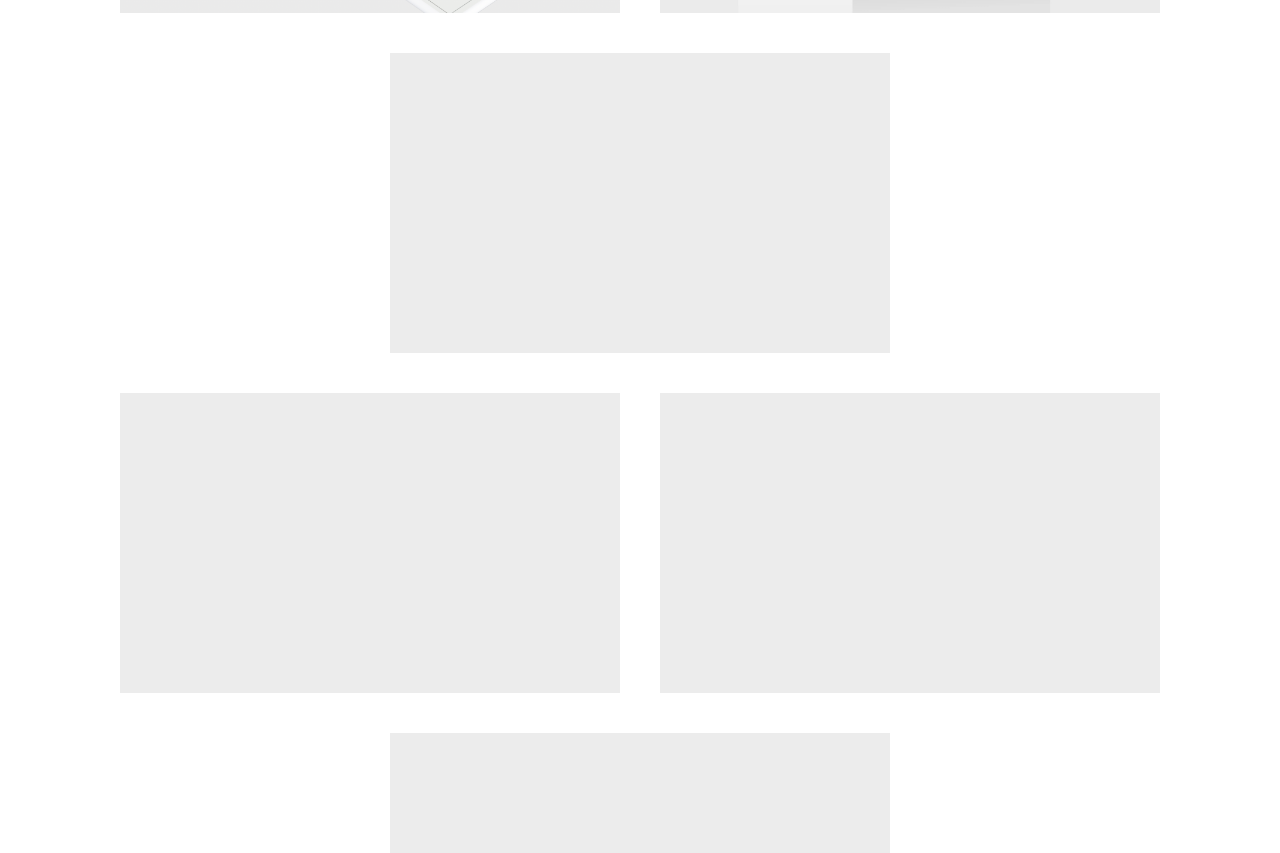
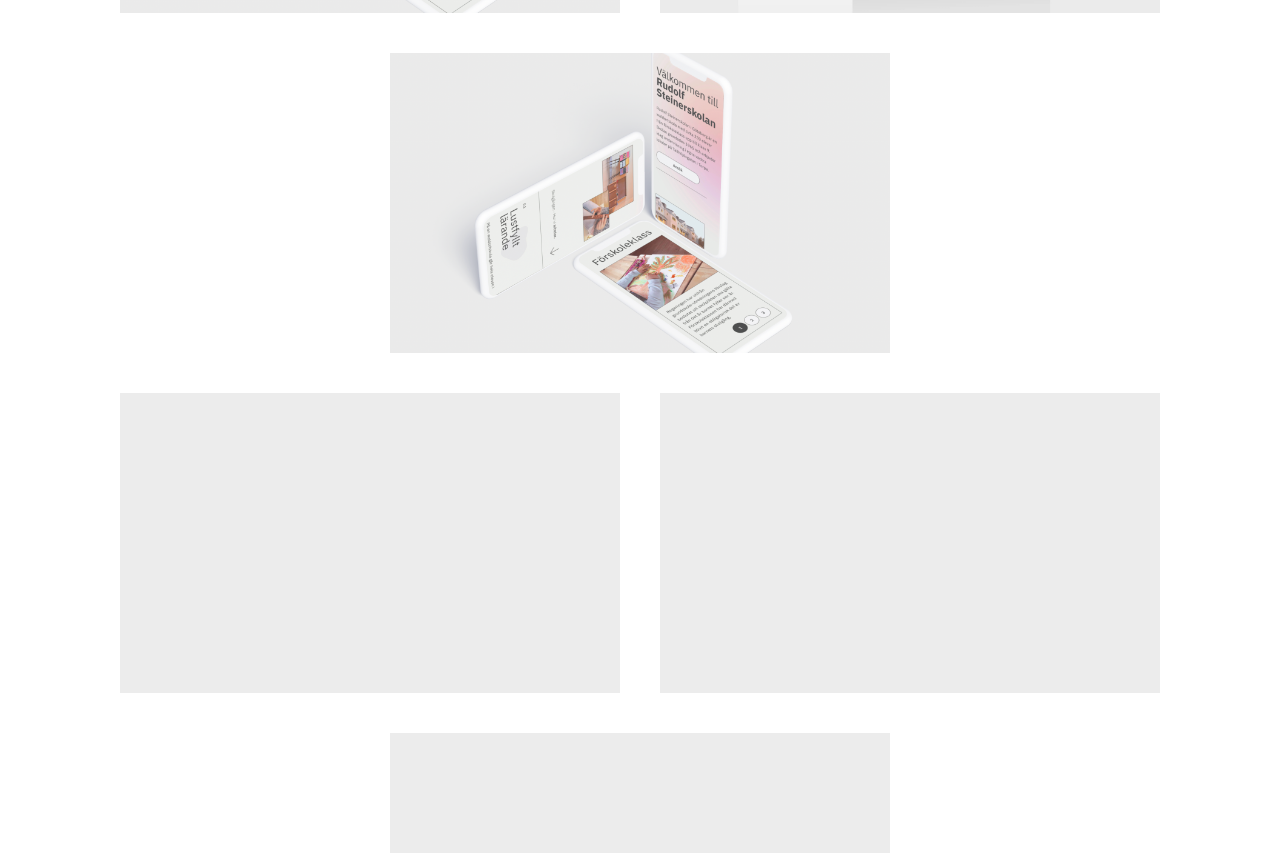
Before and after one commit to elsaivarson/elsaivarson.github.io, a plain HTML site: page index.html in a window 1280 px wide. Shown: the part 1312-2165 px from the top of the page. Drawn offline with nearby package versions, Linux system fonts and the light colour scheme; no server answers; a web font is replaced by a local one.

Commit message:
Add files via upload

```diff
--- a/css/style.css
+++ b/css/style.css
@@ -138,7 +138,7 @@ header.sticky .navigation a:hover {
 }
 
 .three {
-  background-image: url(../images/grå.svg);
+  background-image: url(../images/rudolf5.png);
 }
 
 .four {
```
